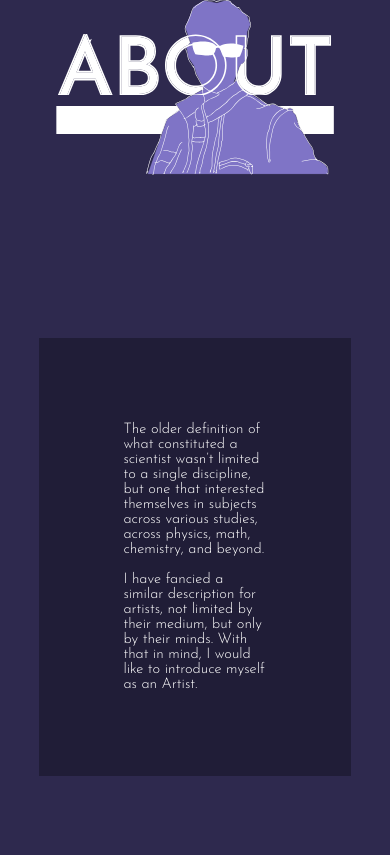
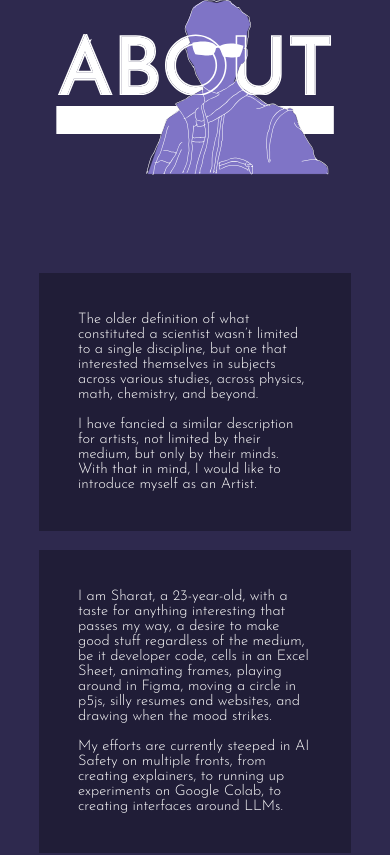
Before and after one commit to Sharatjacob2/main_website, a React (Create React App) app: page /about in a window 390 px wide. Shown: the top 855 px of the page. Built offline with nearby package versions, Linux system fonts and the light colour scheme.

Commit message:
responsive debugging for about page

```diff
--- a/src/aboutPage/About.css
+++ b/src/aboutPage/About.css
@@ -74,6 +74,7 @@
 @media (max-width: 800px) {
     .about, .about-first{
         font-size: 3.75vw;
+        margin: 5vw 0vh;
     }
 
     .about-second-image, .about-first-image{
@@ -84,4 +85,8 @@
         width: 100%;
         text-align: left;
     }
+
+    .about-first-para,.about-second-para, .about-third-para{
+        padding: 10vw;
+    }
 }
--- a/src/aboutPage/About.js
+++ b/src/aboutPage/About.js
@@ -10,6 +10,7 @@ import Footer from "../footer/Footer";
 
 const About = () => {
   const title = { front: AboutF, back: AboutB, centre: Sharat, color: '#2E294E', top: -9.375, right: 15.625, display: 'none' };
+  document.body.classList.remove('hide-scrollbars');
 
   return (
     <div className="About-Page" style={{ backgroundColor: '#2E294E' }}>
```
